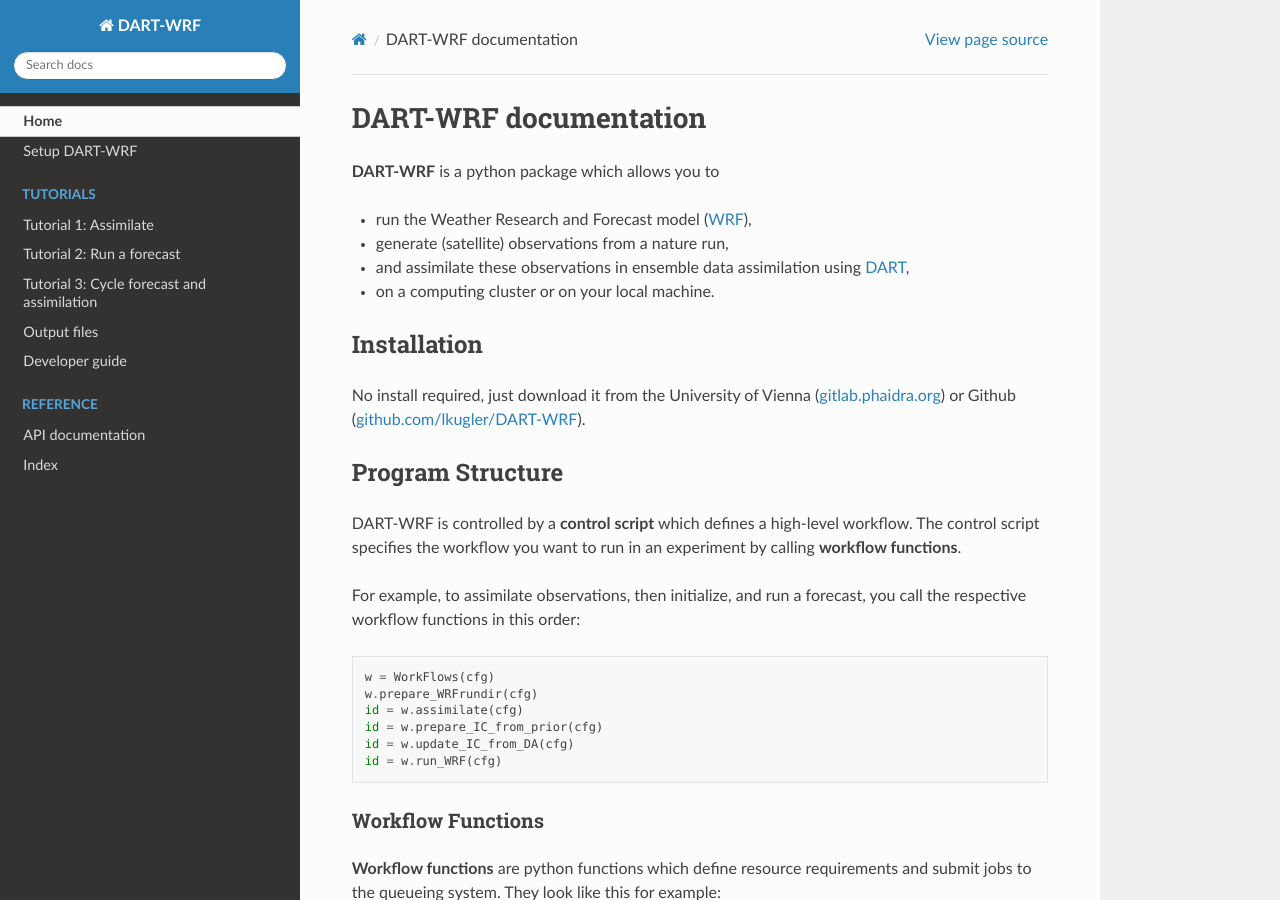
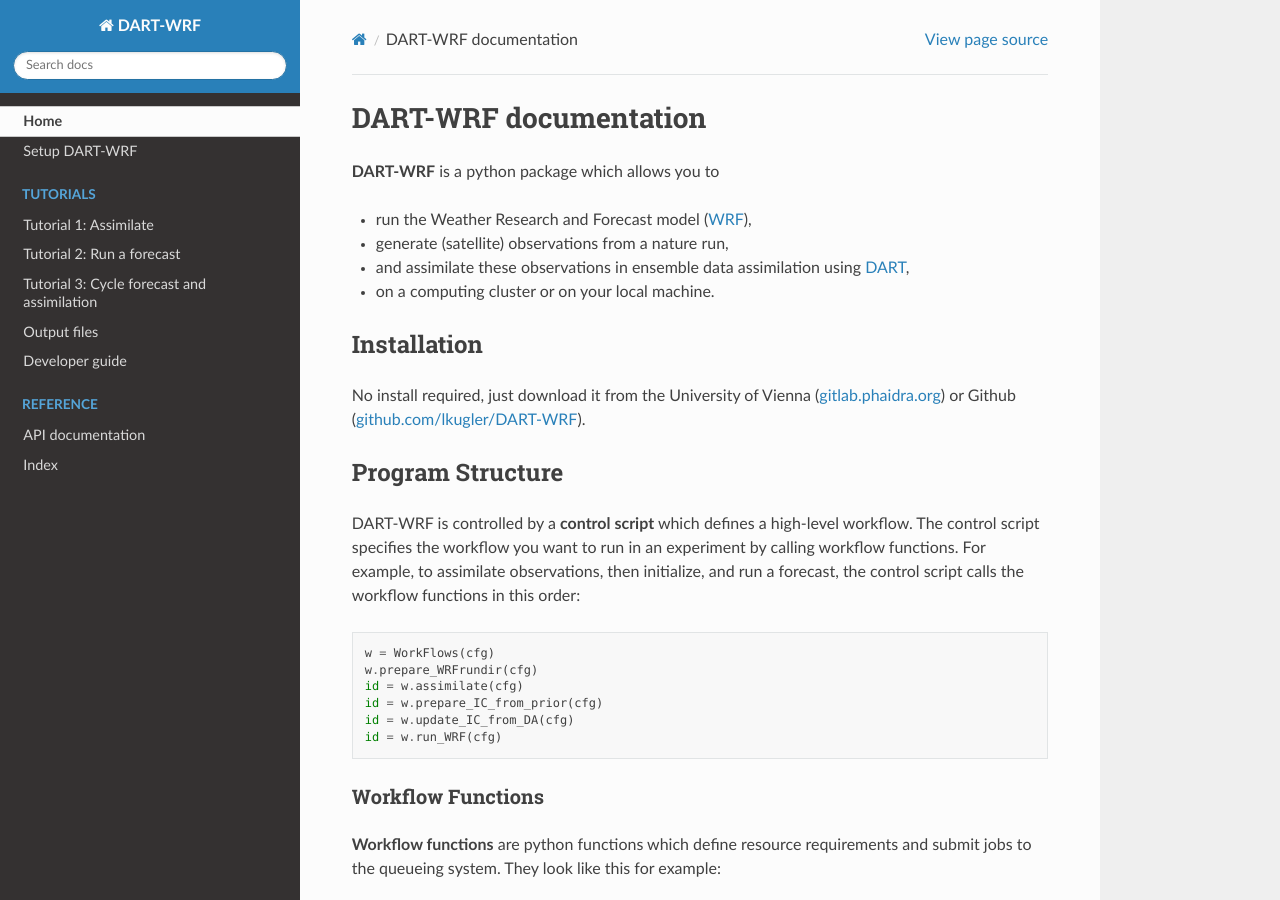
Before and after one commit to lkugler/DART-WRF, a Sphinx documentation site: the page built from docs/source/index.rst, in a window 1280 px wide and 900 px high. Built offline with Sphinx 7.4.7 and the Read the Docs theme 3.1.0, drawn with Linux system fonts in a browser that asks for light colours.

Commit message:
Edit index.rst

```diff
--- a/docs/source/index.rst
+++ b/docs/source/index.rst
@@ -19,9 +19,9 @@
 Program Structure
 -----------------
 
-DART-WRF is controlled by a **control script** which defines a high-level workflow. The control script specifies the workflow you want to run in an experiment by calling **workflow functions**.
-
-For example, to assimilate observations, then initialize, and run a forecast, you call the respective workflow functions in this order:
+DART-WRF is controlled by a **control script** which defines a high-level workflow.
+The control script specifies the workflow you want to run in an experiment by calling workflow functions.
+For example, to assimilate observations, then initialize, and run a forecast, the control script calls the workflow functions in this order:
 
 .. code-block:: python
 
```
